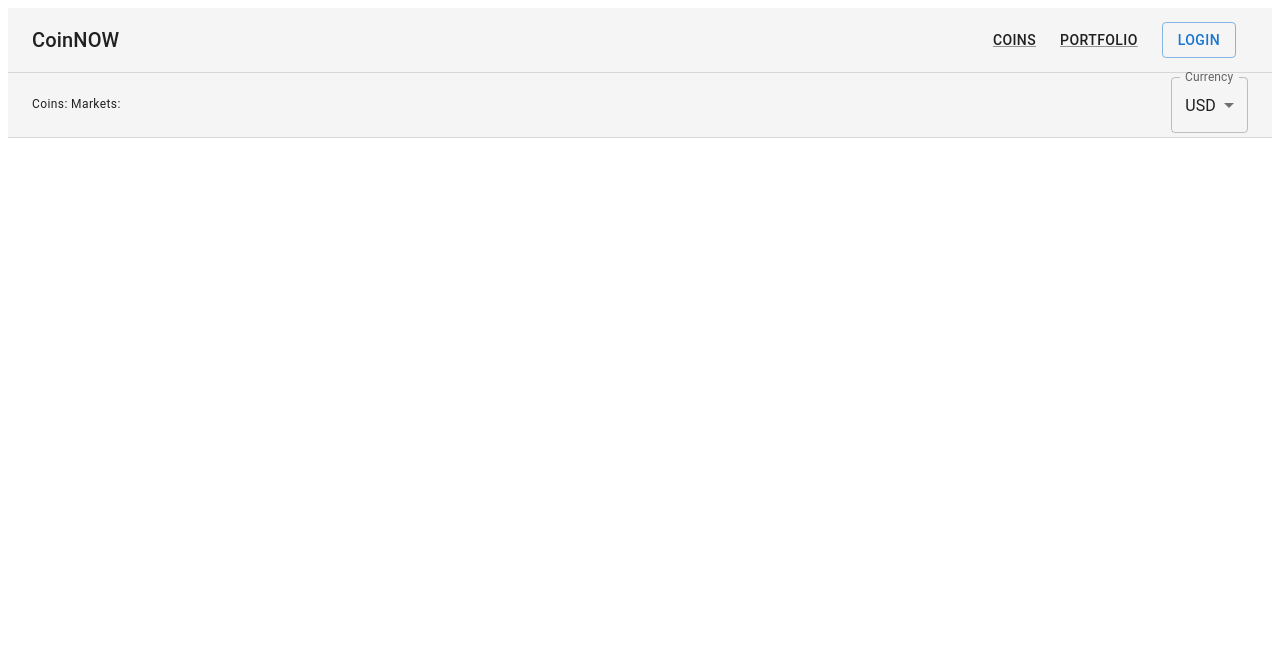
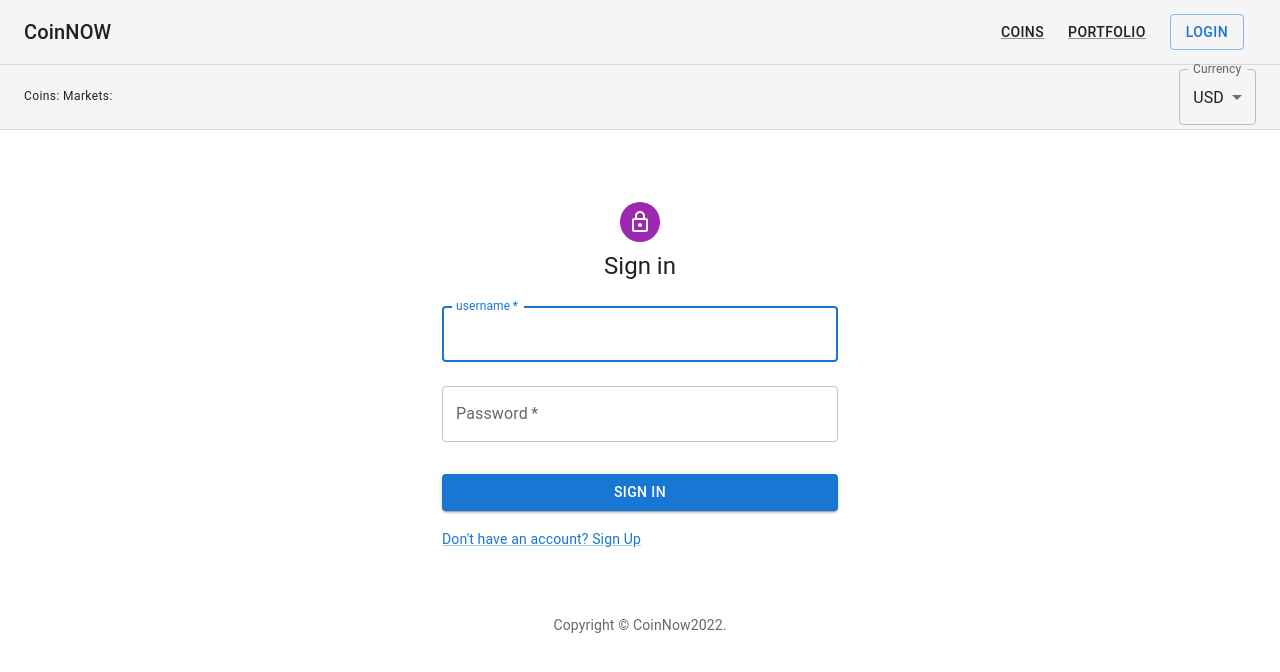
Before and after one commit to nashvador/Crypto-frontend, a React (Create React App) app in the folder crypto-frontend/: page /login in a window 1280 px wide. Shown: the top 672 px of the page. Built offline with nearby package versions, Linux system fonts and the light colour scheme; no server answers.

Commit message:
Add loginPage

```diff
--- a/crypto-frontend/src/App.tsx
+++ b/crypto-frontend/src/App.tsx
@@ -4,6 +4,7 @@
 import { Routes, Route } from "react-router-dom";
 import FrontPage from "./components/FrontPage";
 import NavBar from "./components/NavBar";
+import SignIn from "./components/LogInPage";
 
 function App() {
   const [currency, setCurrency] = useState<string>("usd");
@@ -17,6 +18,7 @@
           element={<IndividualCoinPage currency={currency} />}
         />
         <Route path="/" element={<FrontPage currency={currency} />} />
+        <Route path="/login" element={<SignIn />} />
       </Routes>
     </div>
   );
--- /dev/null
+++ b/crypto-frontend/src/components/LogInPage.tsx
@@ -0,0 +1,105 @@
+import Avatar from "@mui/material/Avatar";
+import Button from "@mui/material/Button";
+import CssBaseline from "@mui/material/CssBaseline";
+import TextField from "@mui/material/TextField";
+import Link from "@mui/material/Link";
+import Grid from "@mui/material/Grid";
+import Box from "@mui/material/Box";
+import LockOutlinedIcon from "@mui/icons-material/LockOutlined";
+import Typography from "@mui/material/Typography";
+import Container from "@mui/material/Container";
+import { createTheme, ThemeProvider } from "@mui/material/styles";
+
+function Copyright(props: any) {
+  return (
+    <Typography
+      variant="body2"
+      color="text.secondary"
+      align="center"
+      {...props}
+    >
+      {"Copyright © CoinNow"}
+      {new Date().getFullYear()}
+      {"."}
+    </Typography>
+  );
+}
+
+const theme = createTheme();
+
+export default function SignIn() {
+  const handleSubmit = (event: React.FormEvent<HTMLFormElement>) => {
+    event.preventDefault();
+    const data = new FormData(event.currentTarget);
+    console.log({
+      email: data.get("username"),
+      password: data.get("password"),
+    });
+  };
+
+  return (
+    <ThemeProvider theme={theme}>
+      <Container component="main" maxWidth="xs">
+        <CssBaseline />
+        <Box
+          sx={{
+            marginTop: 8,
+            display: "flex",
+            flexDirection: "column",
+            alignItems: "center",
+          }}
+        >
+          <Avatar sx={{ m: 1, bgcolor: "secondary.main" }}>
+            <LockOutlinedIcon />
+          </Avatar>
+          <Typography component="h1" variant="h5">
+            Sign in
+          </Typography>
+          <Box
+            component="form"
+            onSubmit={handleSubmit}
+            noValidate
+            sx={{ mt: 1 }}
+          >
+            <TextField
+              margin="normal"
+              required
+              fullWidth
+              id="username"
+              label="username"
+              name="username"
+              autoComplete="username"
+              autoFocus
+            />
+            <TextField
+              margin="normal"
+              required
+              fullWidth
+              name="password"
+              label="Password"
+              type="password"
+              id="password"
+              autoComplete="current-password"
+            />
+            <Button
+              type="submit"
+              fullWidth
+              variant="contained"
+              sx={{ mt: 3, mb: 2 }}
+            >
+              Sign In
+            </Button>
+            <Grid container>
+              <Grid item>
+                <Link href="#" variant="body2">
+                  {"Don't have an account? Sign Up"}
+                </Link>
+              </Grid>
+            </Grid>
+          </Box>
+        </Box>
+        <Copyright sx={{ mt: 8, mb: 4 }} />
+      </Container>
+    </ThemeProvider>
+  );
+}
--- a/crypto-frontend/src/components/NavBar.tsx
+++ b/crypto-frontend/src/components/NavBar.tsx
@@ -3,7 +3,6 @@
 import axios from "axios";
 
 import Stack from "@mui/material/Stack";
-import Paper from "@mui/material/Paper";
 import Divider from "@mui/material/Divider";
 import AppBar from "@mui/material/AppBar";
 import Link from "@mui/material/Link";
@@ -85,7 +84,7 @@
               Portfolio
             </Link>
           </nav>
-          <Button href="#" variant="outlined" sx={{ my: 1, mx: 1.5 }}>
+          <Button href="login" variant="outlined" sx={{ my: 1, mx: 1.5 }}>
             Login
           </Button>
         </Toolbar>
```
